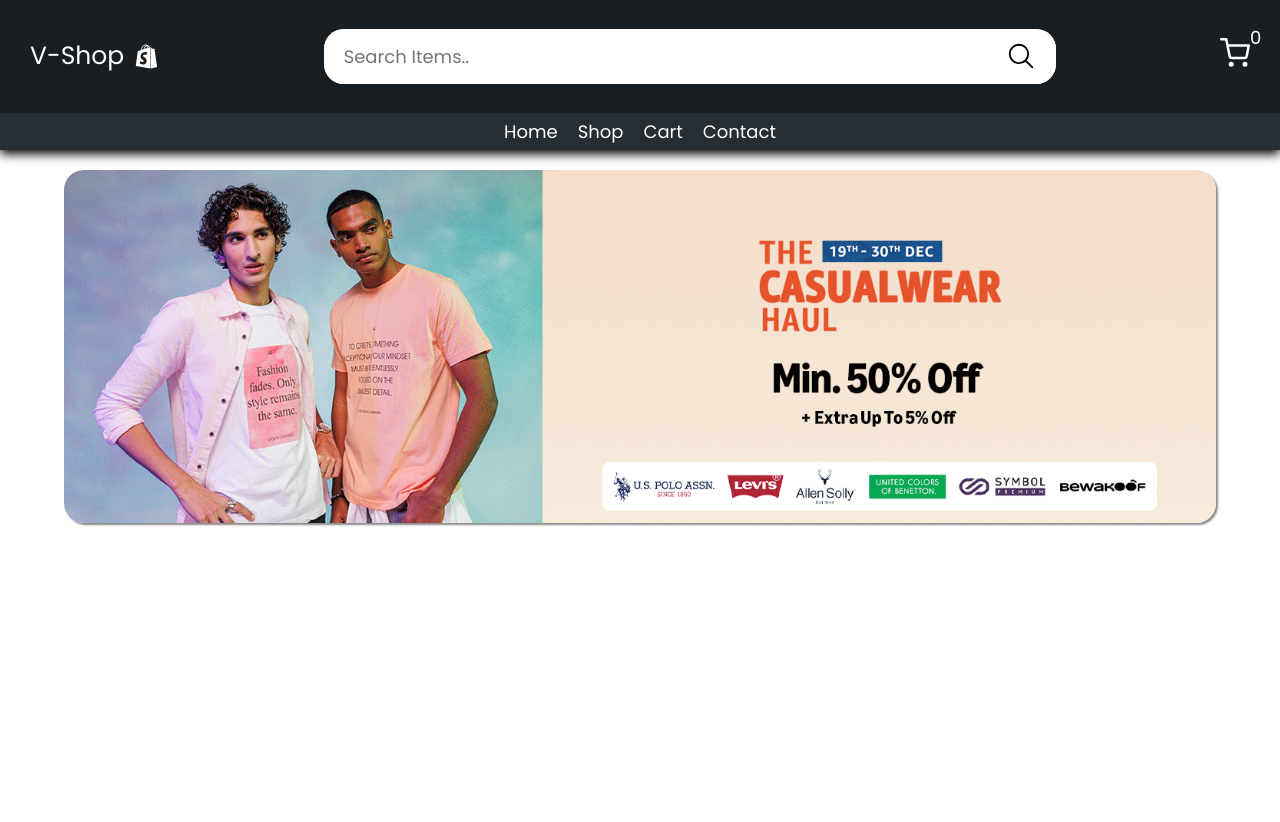
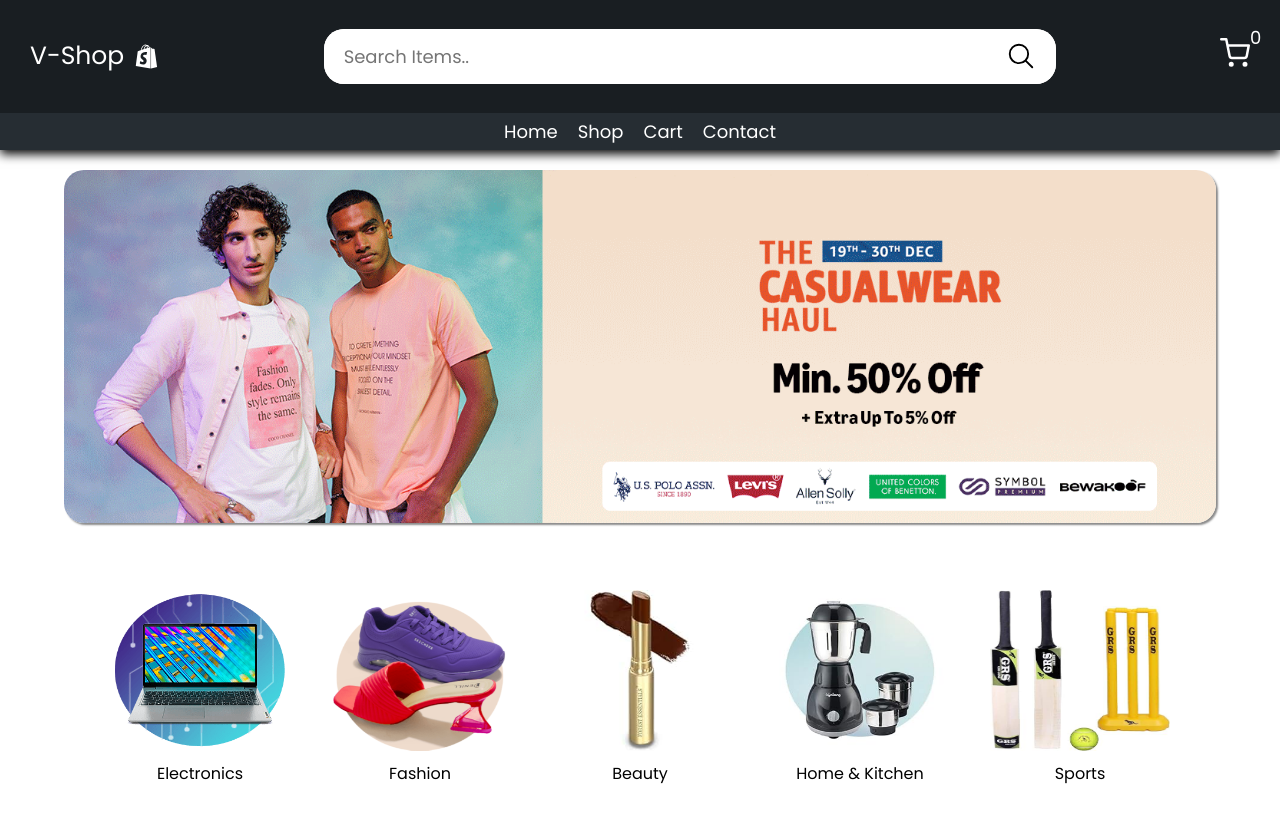
Before and after one commit to DivyAnant01/E-Commerce-App, a React (Vite) app: page / in a window 1280 px wide. Shown: the top 822 px of the page. Built offline with nearby package versions, Linux system fonts and the light colour scheme.

Commit message:
add category of products

```diff
--- /dev/null
+++ b/src/category.js
@@ -0,0 +1,43 @@
+import elec from './assets/electronics.png'
+import fash from './assets/fashion.png'
+import beauty from './assets/beauty.jpg'
+import hk from './assets/home.jpg'
+import sports from './assets/sports.jpg'
+import all from './assets/emptycart.png'
+
+
+
+
+
+export const category=[
+    {
+        id:1,
+        name:"Electronics",
+        image:elec,
+    },
+      {
+        id:2,
+        name:"Fashion",
+        image:fash,
+    },
+      {
+        id:3,
+        name:"Beauty",
+        image:beauty,
+    },
+      {
+        id:4,
+        name:"Home & Kitchen",
+        image:hk,
+    },
+      {
+        id:5,
+        name:"Sports",
+        image:sports,
+    },
+      {
+        id:6,
+        name:"All",
+        image:all,
+    },
+]
--- a/src/pages/home/Home.css
+++ b/src/pages/home/Home.css
@@ -17,3 +17,36 @@
     box-shadow: 2px 2px 2px rgba(0, 0, 0, 0.457);
     border-radius: 20px;
 }
+
+.category-section{
+    width: 100%;
+    display: flex;
+    justify-content: center;
+    align-items: center;
+    gap: 20px;
+    flex-wrap: wrap;
+    margin-top: 30px;
+    padding: 10px;
+}
+
+.category-card{
+    width: 200px;
+    height: 250px;
+    display: flex;
+    justify-content: center;
+    align-items: center;
+    flex-direction: column;
+    gap: 10px;
+    padding: 10px;
+    border-radius: 20px;
+    transition: all 0.4s;
+}
+
+.category-card:hover{
+    box-shadow: 2px 2px 10px rgba(0, 0, 0, 0.422);
+}
+
+.category-card img{
+    width: 100%;
+    height: 70%;
+}
--- a/src/pages/home/Home.jsx
+++ b/src/pages/home/Home.jsx
@@ -2,6 +2,7 @@
 import Nav from '../../components/nav/Nav'
 import bg from '../../assets/bg0.gif'
 import './home.css'
+import { category } from '../../category'
 
 function home() {
   return (
@@ -9,6 +10,17 @@
       <div className="hero-bg">
         <img src={bg} alt="" />
       </div>
+
+      <div className="category-section">
+         {category.slice(0,5).map((item)=>(
+           <div className="category-card">
+            <img src={item.image} alt="" />
+            <span>{item.name}</span>
+           </div>
+        ))}
+
+      </div>
+
     </div>
   )
 }
```
Also changed, not shown: src/dummydata.js (added, +180 -0 lines).
